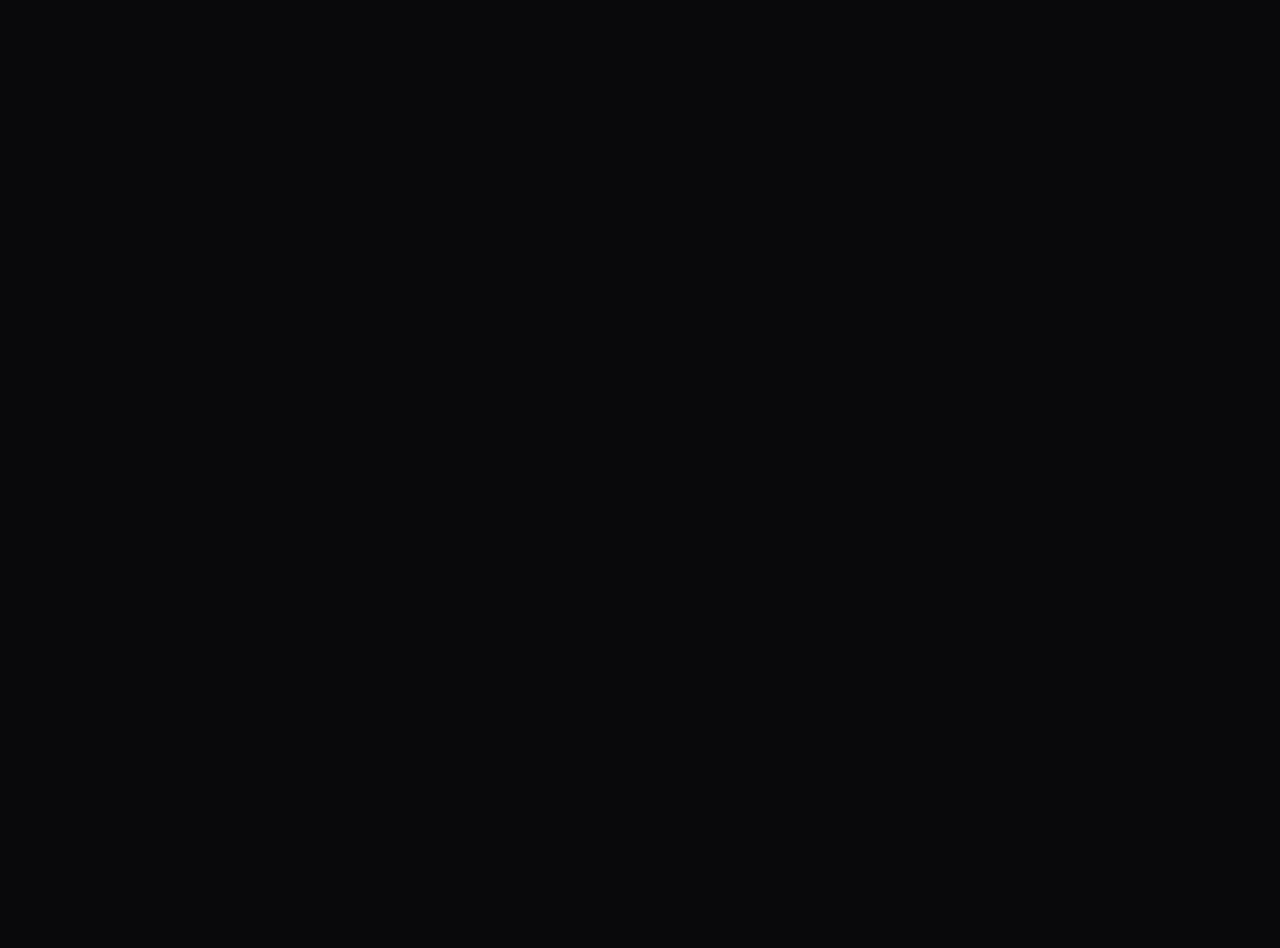
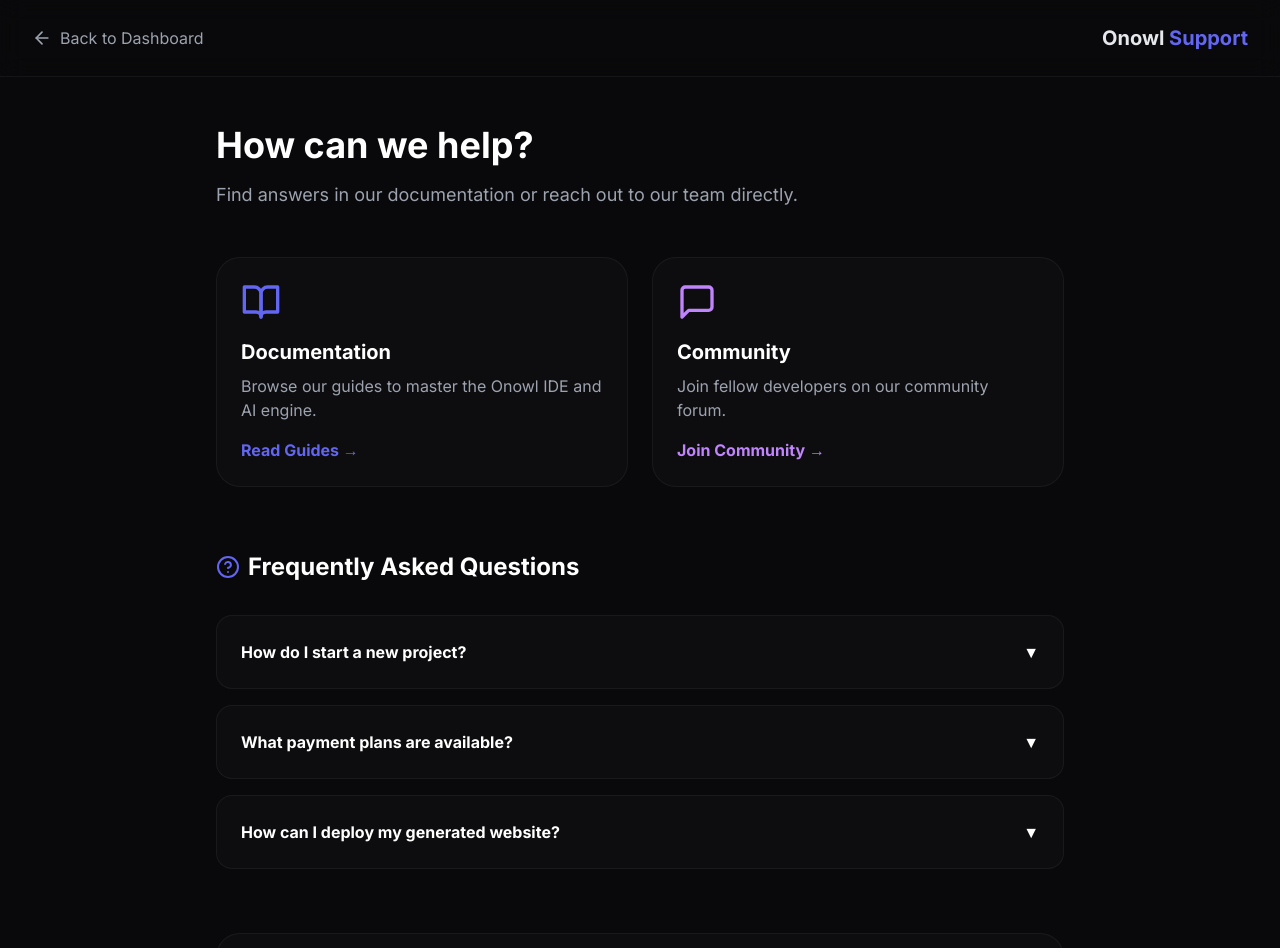
Before and after one commit to kt488/Onowl-vibe-coder, a React (Vite) app: page /support in a window 1280 px wide. Before the commit this address had no page. Shown: the top 948 px of the page. Before the commit the page ends 800 px from the top, so only its background shows below. Built offline with nearby package versions, Linux system fonts and the light colour scheme.

Commit message:
save bar working

```diff
--- a/src/App.jsx
+++ b/src/App.jsx
@@ -14,6 +14,7 @@ import Subscription from './pages/Subscription';
 import UPIPayment from './pages/UPIPayment';
 import Terms from './pages/Terms';
 import Pricing from './pages/Pricing';
+import Support from './pages/Support';
 
 import { Toaster } from 'react-hot-toast';
 import ErrorBoundary from './ErrorBoundary';
@@ -31,6 +32,7 @@ function App() {
             <Route path="/contact" element={<ContactUs />} />
             <Route path="/terms" element={<Terms />} />
             <Route path="/pricing" element={<Pricing />} />
+            <Route path="/support" element={<Support />} />
 
             {/* Protected Routes */}
             <Route path="/create" element={<ProtectedRoute><CreateWebsite /></ProtectedRoute>} />
--- a/src/pages/IDE.jsx
+++ b/src/pages/IDE.jsx
@@ -18,10 +18,12 @@ const IDE = () => {
   const initialPrompt = location.state?.initialPrompt || '';
   const isCreateNew = location.state?.createNew || false;
   const loadWorkspaceId = location.state?.workspaceId || null;
+
   const hasFetchedInitial = useRef(false);
   const terminalEndRef = useRef(null);
 
   const [workspaceId, setWorkspaceId] = useState(null);
+  console.log('IDE Component rendered, workspaceId:', workspaceId);
   const [isSaving, setIsSaving] = useState(false);
   const [userPlan, setUserPlan] = useState('free');
 
@@ -153,12 +155,20 @@ const IDE = () => {
 
   // Save to DB
   const saveWorkspace = async () => {
+    console.log('saveWorkspace triggered, workspaceId:', workspaceId);
     if (!workspaceId) return;
     setIsSaving(true);
-    await supabase
+    const { data, error } = await supabase
       .from('workspaces')
       .update({ files, chat_history: messages, terminal_logs: terminalLogs, updated_at: new Date() })
       .eq('id', workspaceId);
+
+    if (error) {
+      console.error('Error saving workspace:', error);
+    } else {
+      console.log('Workspace saved successfully:', data);
+    }
+
     setTimeout(() => setIsSaving(false), 500);
   };
 
@@ -687,6 +697,17 @@ const IDE = () => {
               {isSaving ? 'Syncing...' : 'Cloud Saved'}
             </span>
           </div>
+
+          <button
+            onClick={saveWorkspace}
+            disabled={isSaving || !workspaceId}
+            className="flex items-center gap-2 text-sm text-gray-300 hover:text-white transition px-3 py-1.5 rounded-md hover:bg-white/5 disabled:opacity-50"
+          >
+            <Save className={`w-4 h-4 ${isSaving ? 'animate-spin' : ''}`} />
+            Save Project
+          </button>
+
+          <div className="h-6 w-px bg-border mx-1 hidden sm:block" />
           <button onClick={() => handleDownloadFile(activeFile.name, activeFile.content)} className="flex items-center gap-2 text-sm text-gray-300 hover:text-white transition px-3 py-1.5 rounded-md hover:bg-white/5">
             <Download className="w-4 h-4" /> File
           </button>
--- /dev/null
+++ b/src/pages/Support.jsx
@@ -0,0 +1,94 @@
+import React from 'react';
+import { useNavigate } from 'react-router-dom';
+import { Helmet } from 'react-helmet-async';
+import { ArrowLeft, Mail, MessageSquare, BookOpen, HelpCircle } from 'lucide-react';
+import { motion } from 'framer-motion';
+
+const Support = () => {
+  const navigate = useNavigate();
+
+  const faqs = [
+    {
+      q: "How do I start a new project?",
+      a: "Go to your Dashboard and click 'Create New Workspace'. Our AI engine will guide you through the initial setup."
+    },
+    {
+      q: "What payment plans are available?",
+      a: "We offer Free, Pro, and Enterprise plans. Check our Pricing page for detailed comparisons."
+    },
+    {
+      q: "How can I deploy my generated website?",
+      a: "You can download your project as a ZIP file or connect your GitHub repository directly from the project settings."
+    }
+  ];
+
+  return (
+    <div className="min-h-screen bg-background text-gray-200">
+      <Helmet>
+        <title>Support - Onowl AI Coding</title>
+      </Helmet>
+
+      {/* Navigation */}
+      <nav className="px-6 sm:px-8 py-6 flex items-center justify-between sticky top-0 backdrop-blur-md border-b border-white/5 z-20">
+        <button onClick={() => navigate('/dashboard')} className="flex items-center gap-2 text-gray-400 hover:text-white transition">
+          <ArrowLeft className="w-5 h-5" />
+          <span>Back to Dashboard</span>
+        </button>
+        <div className="text-xl font-bold">Onowl <span className="text-primary">Support</span></div>
+      </nav>
+
+      <main className="max-w-4xl mx-auto px-6 py-12">
+        <header className="mb-12">
+          <h1 className="text-4xl font-black text-white mb-4">How can we help?</h1>
+          <p className="text-gray-400 text-lg">Find answers in our documentation or reach out to our team directly.</p>
+        </header>
+
+        {/* Resources */}
+        <section className="grid grid-cols-1 md:grid-cols-2 gap-6 mb-16">
+           <div className="p-6 rounded-3xl bg-surface/30 border border-white/5 hover:border-primary/20 transition">
+              <BookOpen className="w-10 h-10 text-primary mb-4" />
+              <h3 className="text-xl font-bold text-white mb-2">Documentation</h3>
+              <p className="text-gray-400 mb-4">Browse our guides to master the Onowl IDE and AI engine.</p>
+              <button className="text-primary font-bold">Read Guides →</button>
+           </div>
+           <div className="p-6 rounded-3xl bg-surface/30 border border-white/5 hover:border-primary/20 transition">
+              <MessageSquare className="w-10 h-10 text-purple-400 mb-4" />
+              <h3 className="text-xl font-bold text-white mb-2">Community</h3>
+              <p className="text-gray-400 mb-4">Join fellow developers on our community forum.</p>
+              <button className="text-purple-400 font-bold">Join Community →</button>
+           </div>
+        </section>
+
+        {/* FAQ */}
+        <section className="mb-16">
+          <h2 className="text-2xl font-bold text-white mb-8 flex items-center gap-2">
+            <HelpCircle className="text-primary" /> Frequently Asked Questions
+          </h2>
+          <div className="space-y-4">
+            {faqs.map((faq, i) => (
+              <details key={i} className="group bg-surface/30 p-6 rounded-2xl border border-white/5">
+                <summary className="font-bold text-white cursor-pointer list-none flex justify-between items-center">
+                   {faq.q}
+                   <span className="group-open:rotate-180 transition-transform">▼</span>
+                </summary>
+                <p className="text-gray-400 mt-4 pt-4 border-t border-white/5">{faq.a}</p>
+              </details>
+            ))}
+          </div>
+        </section>
+
+        {/* Contact */}
+        <section className="bg-surface/30 p-8 rounded-3xl border border-white/5 text-center">
+          <Mail className="w-12 h-12 text-primary mx-auto mb-4" />
+          <h3 className="text-2xl font-bold text-white mb-2">Still need help?</h3>
+          <p className="text-gray-400 mb-6">Our support team is available 24/7.</p>
+          <button onClick={() => navigate('/contact')} className="bg-primary hover:bg-primary/90 text-white font-bold py-3 px-8 rounded-xl transition">
+            Contact Support
+          </button>
+        </section>
+      </main>
+    </div>
+  );
+};
+
+export default Support;
```
